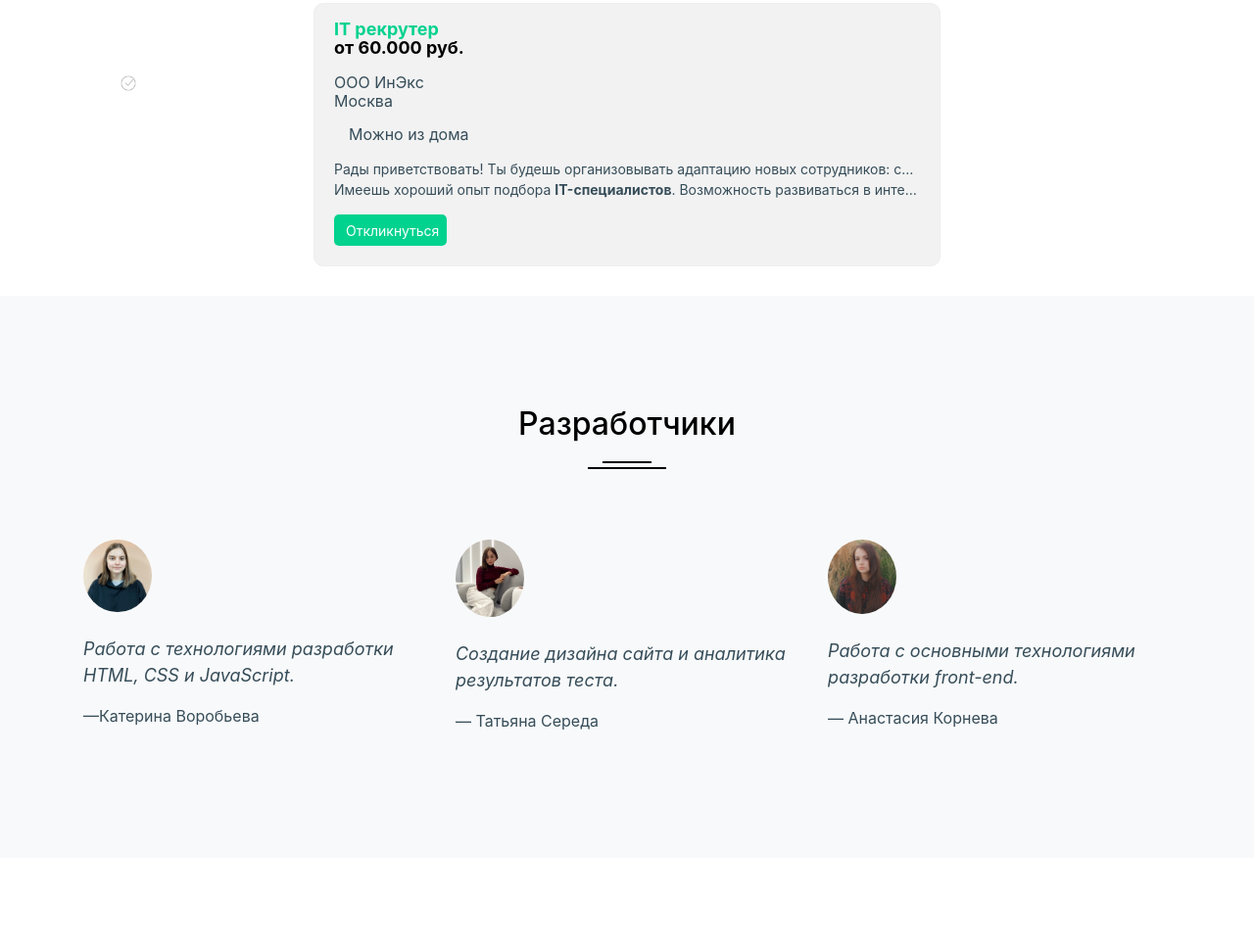
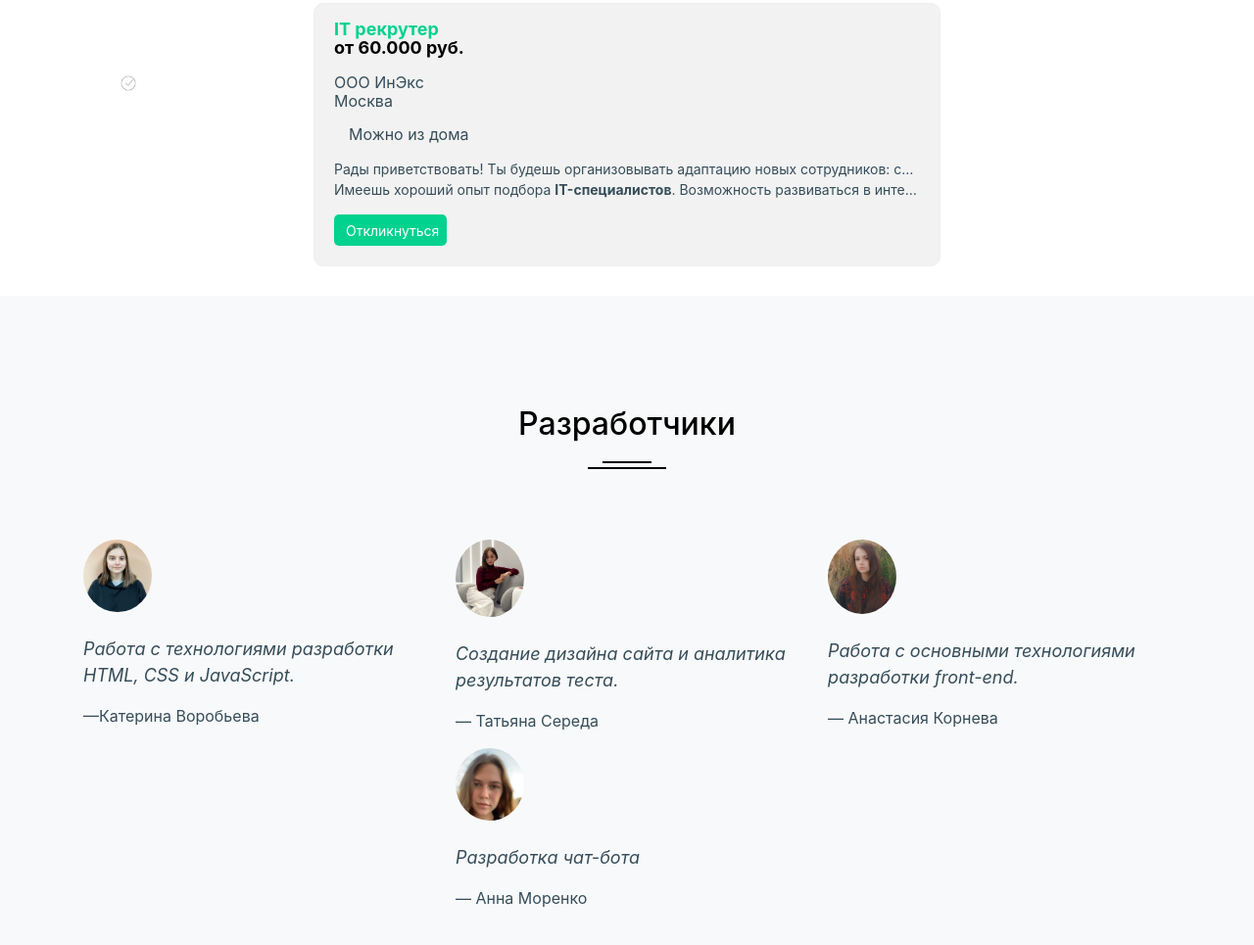
Before and after one commit to kvorobyova/testspecialistist, a website built with Parcel: page employment.html in a window 1280 px wide. Shown: the part 1638-2603 px from the top of the page at 98% size. Before the commit the page ends 2514 px from the top, so only its background shows below. Built offline with nearby package versions, Linux system fonts and the light colour scheme; a script that the page names is missing; a web font is replaced by a local one.

Commit message:
Add files via upload

```diff
--- a/employment.html
+++ b/employment.html
@@ -268,6 +268,25 @@
                         <p>&mdash; Анастасия Корнева</p>
                     </div>
                 </div>
+                <div class="col-lg-4 col-md-6">
+
+                    <div>
+                        <div class="person-pic-39219 mb-4">
+                        </div>
+                    </div>
+                </div>
+                <div class="col-lg-4 col-md-6">
+
+                    <div>
+                        <div class="person-pic-39219 mb-4">
+                            <img src="images/person_4.jpg" alt="Image" class="img-fluid">
+                        </div>
+                        <blockquote class="quote_39823">
+                            <p>Разработка чат-бота</p>
+                        </blockquote>
+                        <p>&mdash; Анна Моренко</p>
+                    </div>
+                </div>
             </div>
         </div>
     </div>
```
Also changed, not shown: Login.html (+19 -0 lines), index.html (+12 -0 lines), progress.html (+20 -0 lines).
